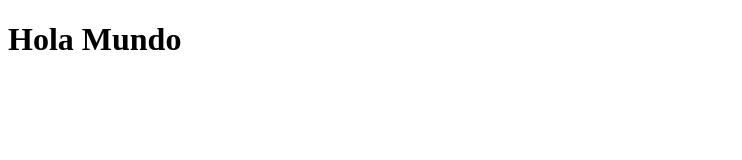
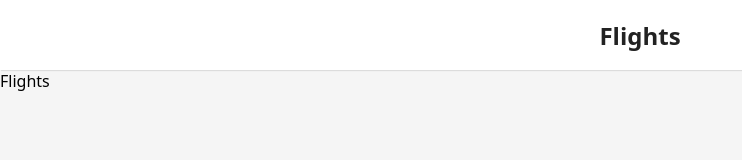
Before and after one commit to hlebon/pwa-from-scratch, a website built with Parcel: page index.html in a window 1280 px wide. Shown: the whole page, without its empty margins (0-742 px from the left). Built offline with nearby package versions, Linux system fonts and the light colour scheme.

Commit message:
revert commit with lost code

```diff
--- a/index.html
+++ b/index.html
@@ -5,8 +5,87 @@
     <meta name="viewport" content="width=device-width, initial-scale=1.0" />
     <meta http-equiv="X-UA-Compatible" content="ie=edge" />
     <title>PWA From Scratch</title>
+    <style>
+      /* CSS APP-SHELL */
+      :root {
+        --gray: #ececec;
+        --whitesmoke: #f5f5f5;
+        --dark: #222;
+      }
+      body {
+        margin: 0;
+        background-color: var(--whitesmoke);
+        font-family: system-ui, -apple-system, BlinkMacSystemFont, 'Segoe UI',
+          Roboto, Oxygen, Ubuntu, Cantarell, 'Open Sans', 'Helvetica Neue',
+          sans-serif;
+      }
+
+      #navbar {
+        height: 70px;
+        background-color: white;
+        box-shadow: 1px 1px 1px rgba(0, 0, 0, 0.1);
+        display: flex;
+        align-items: center;
+        justify-content: center;
+      }
+
+      #navbar-title {
+        color: var(--dark);
+      }
+
+      #screens {
+        display: flex;
+        width: 100vw;
+        overflow-x: scroll;
+        scroll-snap-type: x mandatory;
+      }
+
+      .screen {
+        min-height: calc(100vh - 70px);
+        flex: 0 0 100%;
+        scroll-snap-align: start;
+      }
+    </style>
   </head>
   <body>
-    <h1>Hola Mundo</h1>
+    <!--APP-SHELL-->
+    <nav id="navbar">
+      <h1 id="navbar-title">Flights</h1>
+    </nav>
+    <main id="screens">
+      <section id="screen-flights" class="screen">
+        Flights
+      </section>
+      <section id="screen-rewards" class="screen">
+        Rewards
+      </section>
+    </main>
+    <script>
+      /* JS APP-SHELL */
+      function debounce(func, wait, immediate) {
+        var timeout;
+        return function() {
+          var context = this,
+            args = arguments;
+          var later = function() {
+            timeout = null;
+            if (!immediate) func.apply(context, args);
+          };
+          var callNow = immediate && !timeout;
+          clearTimeout(timeout);
+          timeout = setTimeout(later, wait);
+          if (callNow) func.apply(context, args);
+        };
+      }
+
+      const screensEl = document.querySelector('#screens');
+      const navbarTitleEl = document.querySelector('#navbar-title');
+      const pages = ['Flight', 'Rewards'];
+      const pageTransition = debounce(() => {
+        const index = Math.round(screensEl.scrollLeft / window.innerWidth);
+        navbarTitleEl.textContent = pages[index];
+      }, 60);
+      screensEl.addEventListener('scroll', pageTransition);
+    </script>
   </body>
 </html>
```
